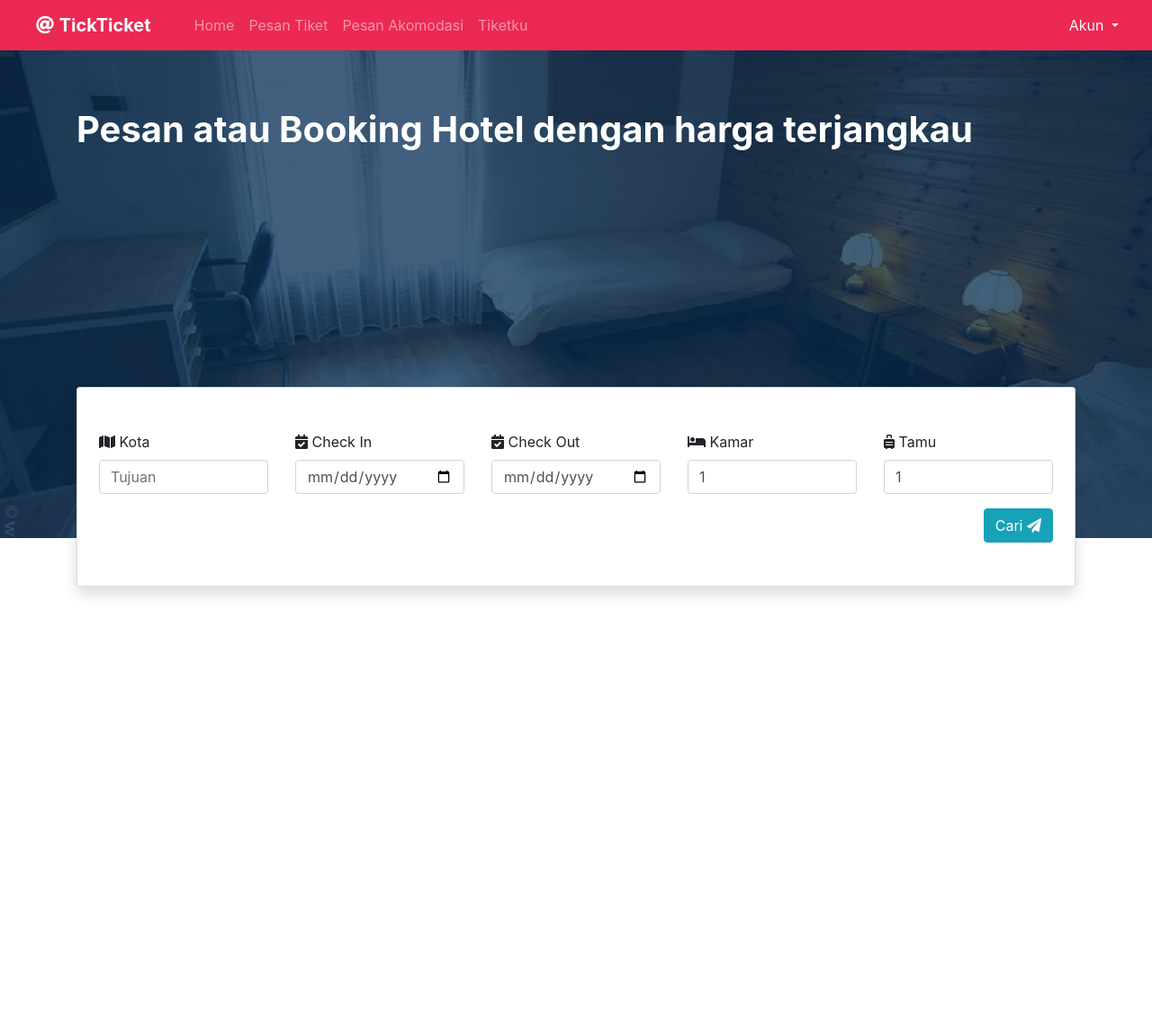
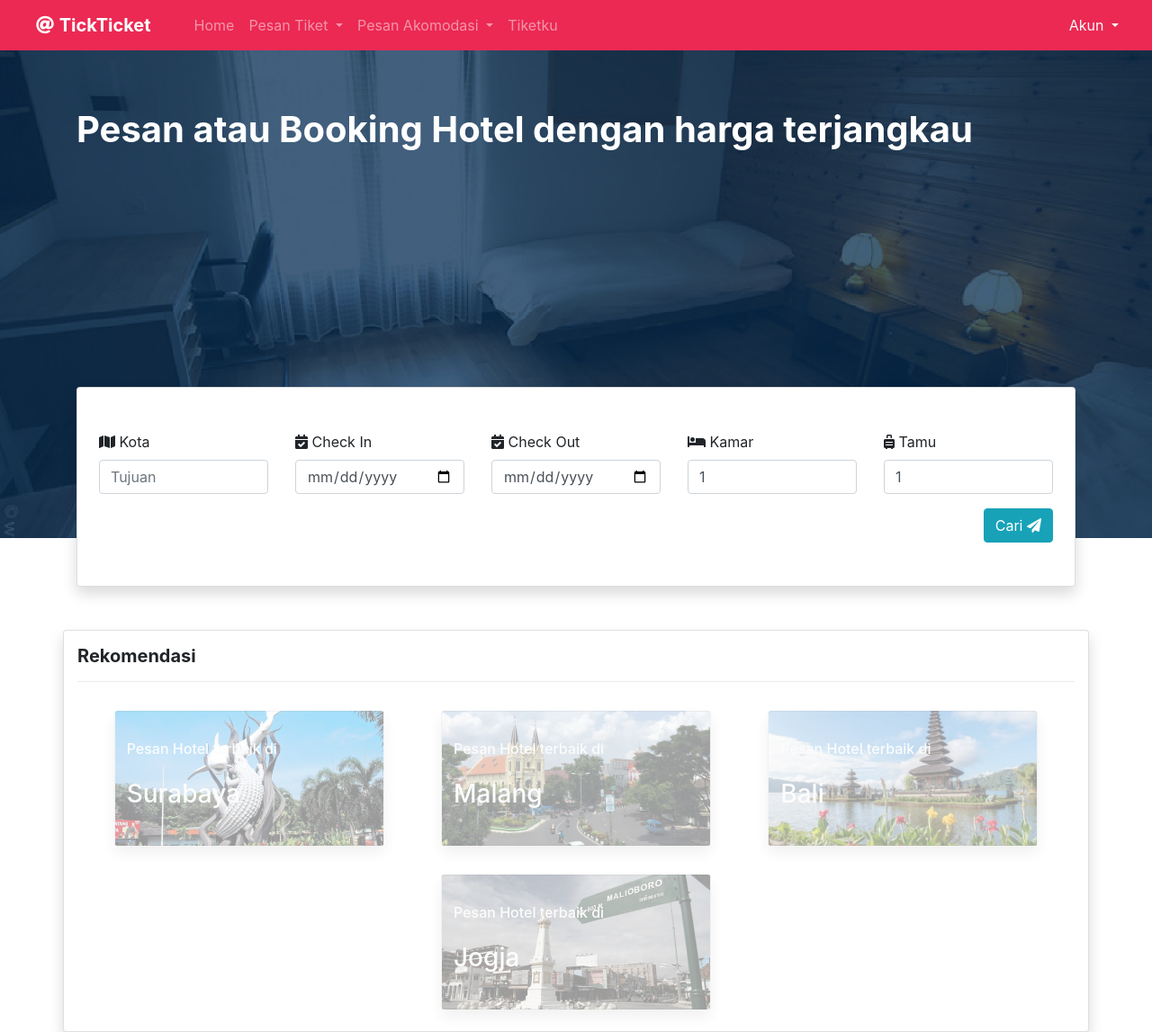
Before and after one commit to yuuwid/TickTicket, a PHP site: page /hotel.php in a window 1280 px wide. Shown: the whole page at 90% size. Before the commit the page ends 663 px from the top, so only its background shows below. Run offline with PHP 8.4, Linux system fonts and the light colour scheme; the visitor is signed in with stand-in values (Sample User, id 1); data that the repository does not hold is empty.

Commit message:
dashboard finished

```diff
--- a/assets/css/styles.css
+++ b/assets/css/styles.css
@@ -65,3 +65,32 @@ div.scroll {
     overflow: auto;
     white-space: nowrap;
 }
+
+
+.surabaya, .malang, .jogja, .bali {
+    background-image: url("../img/surabaya.jpg");
+    opacity: 0.4;
+    background-repeat: no-repeat;
+    background-size: cover;
+    background-position: center;
+    min-height: 150px;
+    min-width: 300px;
+    text-shadow: 10px;
+    text-shadow:  0 0 1px black;
+}
+.surabaya:hover, .malang:hover, .jogja:hover, .bali:hover {
+    opacity: 0.8;
+}
+
+.surabaya {
+    background-image: url("../img/surabaya.jpg");
+}
+.malang {
+    background-image: url("../img/malang.jpg");
+}
+.jogja {
+    background-image: url("../img/jogja.jpg");
+}
+.bali {
+    background-image: url("../img/bali.jpg");
+}
--- a/assets/js/scripts.js
+++ b/assets/js/scripts.js
@@ -52,3 +52,27 @@ if( checkPulang != null ){
 $(function () {
     $('[data-toggle="tooltip"]').tooltip();
 });
+
+Date.prototype.toDateInputValue = (function() {
+    var local = new Date(this);
+    local.setMinutes(this.getMinutes() - this.getTimezoneOffset());
+    return local.toJSON().slice(0,10);
+});
+
+Date.prototype.toDateInputValue2 = (function() {
+    var local = new Date(this);
+    local.setDate(local.getDate() + 1);
+    console.log(local);
+    local.setMinutes(this.getMinutes() - this.getTimezoneOffset());
+    return local.toJSON().slice(0,10);
+});
+
+const date1 = document.getElementById('datePicker')
+const date2 = document.getElementById('datePicker2')
+
+if (date1 != null){
+    date1.value = new Date().toDateInputValue();
+}
+if (date2 != null){
+    date2.value = new Date().toDateInputValue2();
+}
--- a/hotel.php
+++ b/hotel.php
@@ -53,7 +53,6 @@
 				</div>
 			</div>
 			<div class="text-right">
-
 				<a href="#pilihhotel" class="text-decoration-none"><button id="caritiket" name="cari" type="submit" class="btn btn-info ">Cari <i class="fa fa-paper-plane"></i></button></a>
 			</div>
 		</form>
@@ -115,8 +114,8 @@
 								<form method="POST" action="" class="text-right">
 									<input type="hidden" name="idhtl" value="<?= $hotel['id'] ?>">
 
-									<a type="button" class="btn btn-link text-info" data-toggle="modal" data-target="#detailHotel">Detail <i class="fa fa-info fa-sm"></i></a>
-									<button type="submit" class="btn btn-link" name="pilihkamar">Pilih Kamar<i class="fa fa-caret-right"></i></button>
+									<a type="button" class="btn btn-link text-info text-decoration-none" data-toggle="modal" data-target="#detailHotel">Detail <i class="fa fa-info fa-sm pl-1"></i></a>
+									<button type="submit" class="btn btn-link text-decoration-none" name="pilihkamar">Pilih Kamar<i class="fa fa-caret-right pl-1"></i></button>
 								</form>
 							</div>
 						</div>
@@ -202,7 +201,6 @@
 		</div>
 		<div class="card pr-0 pl-0 p-3 shadow">
 			<!-- read JSON field -->
-			<!-- <?php var_dump($data_penginapan2) ?> -->
 			<?php $data_kamar = json_decode($data_kamar, true) ?>
 			<div class="container row row-cols-1 row-cols-md-2 p-0">
 				<section class="col col-md-5 pt-2">
@@ -272,5 +270,77 @@
 
 </div>
 
+<div class="container card shadow">
+	<h5 class="mt-3"><b>Rekomendasi</b></h5>
+	<div class="dropdown-divider"></div>
+	<div class="p-2 pl-sm-4 pr-sm-4 row row-cols-1 row-cols-md-4 justify-content-around">
+
+		<form action="" method="post" class="card col surabaya shadow m-3 p-0">
+			<input name="kota" type="hidden" value="Surabaya">
+			<input name="checkin" id="datePicker" type="hidden">
+			<input name="checkout" id="datePicker2" type="hidden">
+			<input name="kamar" type="hidden" value="1">
+			<input name="tamu" type="hidden" value="1">
+			<button name="cari" type="submit" href="#pilihhotel" class="btn btn-link  text-decoration-none" style="width: 100%; height: 100%;">
+				<section class="text-left text-light">
+					<h6>Pesan Hotel terbaik di</h6>
+				</section>
+				<section class="text-left text-light pt-3">
+					<h3>Surabaya</h3>
+				</section>
+			</button>
+		</form>
+
+		<form action="" method="post" class="card col malang shadow m-3 p-0">
+			<input name="kota" type="hidden" value="Malang">
+			<input name="checkin" id="datePicker" type="hidden">
+			<input name="checkout" id="datePicker2" type="hidden">
+			<input name="kamar" type="hidden" value="1">
+			<input name="tamu" type="hidden" value="1">
+			<button name="cari" type="submit" href="#pilihhotel" class="btn btn-link  text-decoration-none" style="width: 100%; height: 100%;">
+				<section class="text-left text-light">
+					<h6>Pesan Hotel terbaik di</h6>
+				</section>
+				<section class="text-left text-light pt-3">
+					<h3>Malang</h3>
+				</section>
+			</button>
+		</form>
+
+		<form action="" method="post" class="card col bali shadow m-3 p-0">
+			<input name="kota" type="hidden" value="Bali">
+			<input name="checkin" id="datePicker" type="hidden">
+			<input name="checkout" id="datePicker2" type="hidden">
+			<input name="kamar" type="hidden" value="1">
+			<input name="tamu" type="hidden" value="1">
+			<button name="cari" type="submit" href="#pilihhotel" class="btn btn-link  text-decoration-none" style="width: 100%; height: 100%;">
+				<section class="text-left text-light">
+					<h6>Pesan Hotel terbaik di</h6>
+				</section>
+				<section class="text-left text-light pt-3">
+					<h3>Bali</h3>
+				</section>
+			</button>
+		</form>
+
+		<form action="" method="post" class="card col jogja shadow m-3 p-0">
+			<input name="kota" type="hidden" value="Jogja">
+			<input name="checkin" id="datePicker" type="hidden">
+			<input name="checkout" id="datePicker2" type="hidden">
+			<input name="kamar" type="hidden" value="1">
+			<input name="tamu" type="hidden" value="1">
+			<button name="cari" type="submit" href="#pilihhotel" class="btn btn-link  text-decoration-none" style="width: 100%; height: 100%;">
+				<section class="text-left text-light">
+					<h6>Pesan Hotel terbaik di</h6>
+				</section>
+				<section class="text-left text-light pt-3">
+					<h3>Jogja</h3>
+				</section>
+			</button>
+		</form>
+
+	</div>
+</div>
+
 
 <?php include 'partials/footer.php'; ?>
--- a/partials/main_header.php
+++ b/partials/main_header.php
@@ -26,11 +26,22 @@
 				<li class="nav-item">
 					<a class="nav-link" href="./">Home</a>
 				</li>
-				<li class="nav-item">
-					<a class="nav-link" href="#">Pesan Tiket</a>
+				<li class="nav-item dropdown">
+					<a class="nav-link dropdown-toggle" href="#" id="pesanTiketdropdown" role="button" data-toggle="dropdown" aria-haspopup="true" aria-expanded="false">
+						Pesan Tiket
+					</a>
+					<div class="dropdown-menu" aria-labelledby="pesanTiketdropdown">
+						<a class="dropdown-item" href="tiket.php?jenis=pesawat">Tiket Pesawat</a>
+						<a class="dropdown-item" href="tiket.php?jenis=keretaapi">Tiket Kereta Api</a>
+					</div>
 				</li>
-				<li class="nav-item">
-					<a class="nav-link" href="#">Pesan Akomodasi</a>
+				<li class="nav-item dropdown">
+					<a class="nav-link dropdown-toggle" href="#" id="pesanHoteldropdown" role="button" data-toggle="dropdown" aria-haspopup="true" aria-expanded="false">
+						Pesan Akomodasi
+					</a>
+					<div class="dropdown-menu" aria-labelledby="pesanHoteldropdown">
+						<a class="dropdown-item" href="akomodasi.php?jenis=hotel">Hotel</a>
+					</div>
 				</li>
 				<li class="nav-item">
 					<a class="nav-link" href="tiketku.php">Tiketku</a>
@@ -41,11 +52,11 @@
 					Akun
 				</a>
 				<div class="dropdown-menu dropdown-menu-left dropdown-menu-md-right">
-				<a class="dropdown-item" href="profile.php"><i class="fa fa-user pr-2"></i> Profile</a>
-				<a class="dropdown-item" href="tiketku.php"><i class="fa fa-box-open pr-2"></i> Tiketku</a>
+					<a class="dropdown-item" href="profile.php"><i class="fa fa-user pr-2"></i> Profile</a>
+					<a class="dropdown-item" href="tiketku.php"><i class="fa fa-box-open pr-2"></i> Tiketku</a>
 
-				<div class="dropdown-divider"></div>
-				<a class="dropdown-item" href="logout.php"><i class="fa fa-feather pr-2"></i> Keluar</a>
+					<div class="dropdown-divider"></div>
+					<a class="dropdown-item" href="logout.php"><i class="fa fa-feather pr-2"></i> Keluar</a>
 
 				</div>
 			</div>
```
Also changed, not shown: assets/img/bali.jpg (added), assets/img/jakarta.jpg (added), assets/img/jogja.jpg (added), assets/img/malang.jpg (added), assets/img/surabaya.jpg (added).
